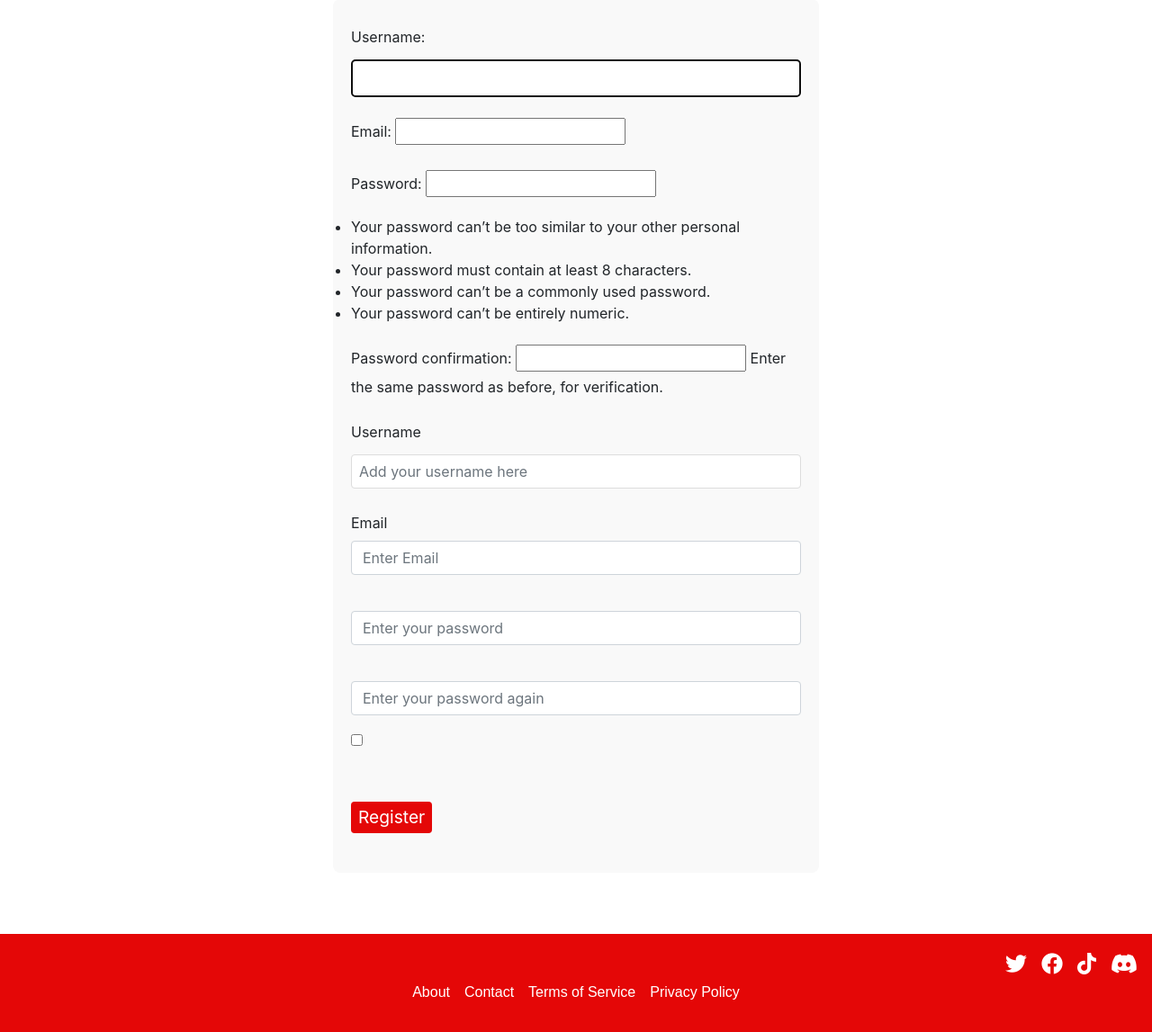
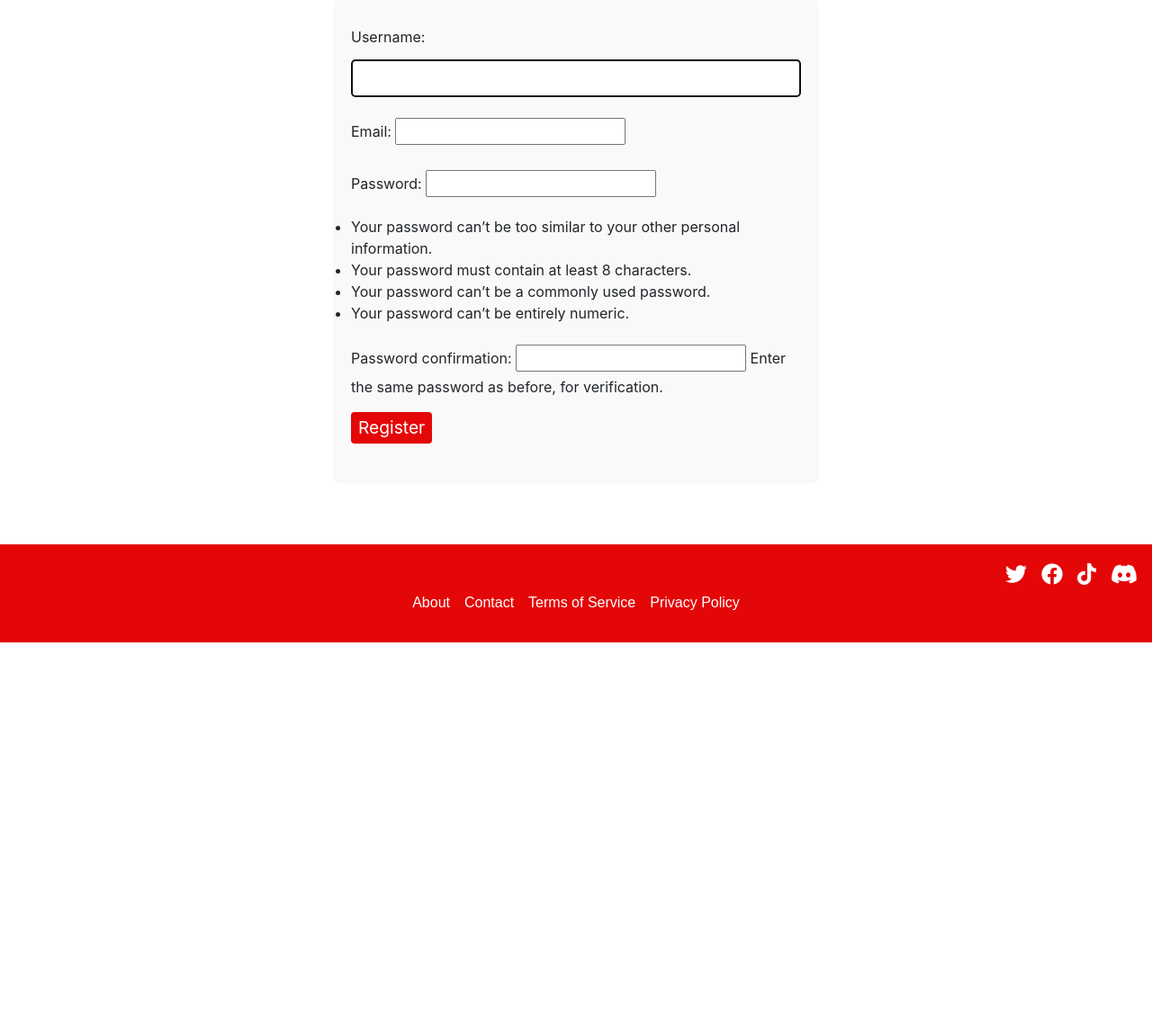
Before and after one commit to TheHackitect/tipsterarena-project, a Django app: page /register/ in a window 1280 px wide. Shown: the part 233-1380 px from the top of the page at 90% size. After the commit the page ends 947 px from the top, so only its background shows below. Run offline with Django 4.2, Linux system fonts and the light colour scheme; some libraries are stand-ins or nearby versions; some web fonts are replaced.

Commit message:
register changes

```diff
--- a/arena_app/templates/home.html
+++ b/arena_app/templates/home.html
@@ -2,7 +2,7 @@
 {% load static %}
 {% block content %}
   <main>
-    <h3>Welcome, {{ username }}</h3>
+    <h3>Welcome, {{ user.username }}</h3>
     <div class="container sports-grid">
       <div class="row">
         <!-- Football -->
--- a/arena_app/templates/register.html
+++ b/arena_app/templates/register.html
@@ -18,66 +18,6 @@
                 {% csrf_token %}
                 {{ form.as_p }}
 
-                <div class="form-group">
-                    <label for="{{ form.username.id_for_label }}" class="form-label">{{ form.username.label }}</label>
-                    <input type="text" name="username" id="username" class="form-control" placeholder="Add your username here">
-                    {% if form.username.errors %}
-                        {% for error in form.username.errors %}
-                            <span class="text-danger">{{ error }}</span><br>
-                        {% endfor %}
-                    {% endif %}
-                </div>
-
-                <div class="form-group">
-                    <label for="{{ form.email.id_for_label }}" class="form-label">{{ form.email.label }}</label>
-                    <input type="email" name="email" id="email" class="form-control" placeholder="Enter Email">
-                    {% if form.email.errors %}
-                        {% for error in form.email.errors %}
-                            <span class="text-danger">{{ error }}</span><br>
-                        {% endfor %}
-                    {% endif %}
-                </div>
-
-                <div class="form-group">
-                    <label for="{{ form.password.id_for_label }}" class="form-label">{{ form.password.label }}</label>
-                    <input type="password" name="password" id="password" class="form-control" placeholder="Enter your password">
-                    {% if form.password.errors %}
-                        {% for error in form.password.errors %}
-                            <span class="text-danger">{{ error }}</span><br>
-                        {% endfor %}
-                    {% endif %}
-                </div>
-
-                <div class="form-group">
-                    <label for="{{ form.confirm_password.id_for_label }}" class="form-label">{{ form.confirm_password.label }}</label>
-                    <input type="password" name="confirm-password" id="confirmpassword" class="form-control" placeholder="Enter your password again">
-                    {% if form.confirm_password.errors %}
-                        {% for error in form.confirm_password.errors %}
-                            <span class="text-danger">{{ error }}</span><br>
-                        {% endfor %}
-                    {% endif %}
-                </div>
-
-                <div class="form-group form-check">
-                    <input type="checkbox" name="agree_to_terms" id="agree_to_terms" class="form-check-input">
-                    <label for="{{ form.agree_to_terms.id_for_label }}" class="form-check-label">{{ form.agree_to_terms.label }}</label>
-                    {% if form.agree_to_terms.errors %}
-                        {% for error in form.agree_to_terms.errors %}
-                            <span class="text-danger">{{ error }}</span><br>
-                        {% endfor %}
-                    {% endif %}
-                </div>
-
-                <div class="form-group">
-                    <label for="{{ form.subscription_plan.id_for_label }}" class="form-label">{{ form.subscription_plan.label }}</label>
-                    {% for sub_plan in form.subscription_plan %}
-                        <div class="form-check">
-                            {{ sub_plan }}
-                            <label for="{{ sub_plan.id_for_label }}" class="form-check-label">{{ sub_plan.label }}</label>
-                        </div>
-                    {% endfor %}
-                </div>
-
                 <button type="submit" class="login-btn mb-4">Register</button>
             </form>
         </div>
--- a/arena_app/views.py
+++ b/arena_app/views.py
@@ -1,5 +1,6 @@
+from django.contrib.auth import authenticate, login, logout
 from django.shortcuts import render, redirect
-from django.contrib.auth import authenticate, login, logout
+from django.contrib import messages
 from django.contrib.auth.decorators import login_required
 from .forms import UserLoginForm, UserRegistrationForm
 
@@ -81,22 +82,34 @@ def register(request):
 
 
 def signin(request):
+    # Redirect authenticated users to the home page
+    if request.user.is_authenticated:
+        return redirect('home')
     if request.method == 'POST':
         form = UserLoginForm(request.POST)
         if form.is_valid():
             username = form.cleaned_data['username']
             password = form.cleaned_data['password']
-
             user = authenticate(request, username=username, password=password)
 
             if user is not None:
                 login(request, user)
                 return redirect('home')  # Adjust the URL as needed
+            else:
+                # If authentication fails, add an error message
+                messages.error(request, 'Invalid username or password.')
+
+        else:
+            # If form is not valid, add form errors as messages
+            for field in form:
+                for error in field.errors:
+                    messages.error(request, f"{field.label}: {error}")
 
     else:
         form = UserLoginForm()
     return render(request, 'login.html', {'form': form})
 
+
 def signout(request):
     logout(request)
     return redirect('index')  # Redirect login page
```
Also changed, not shown: arena_app/templates/login.html (+13 -0 lines), arena_app/forms.py (line endings or trailing spaces).
